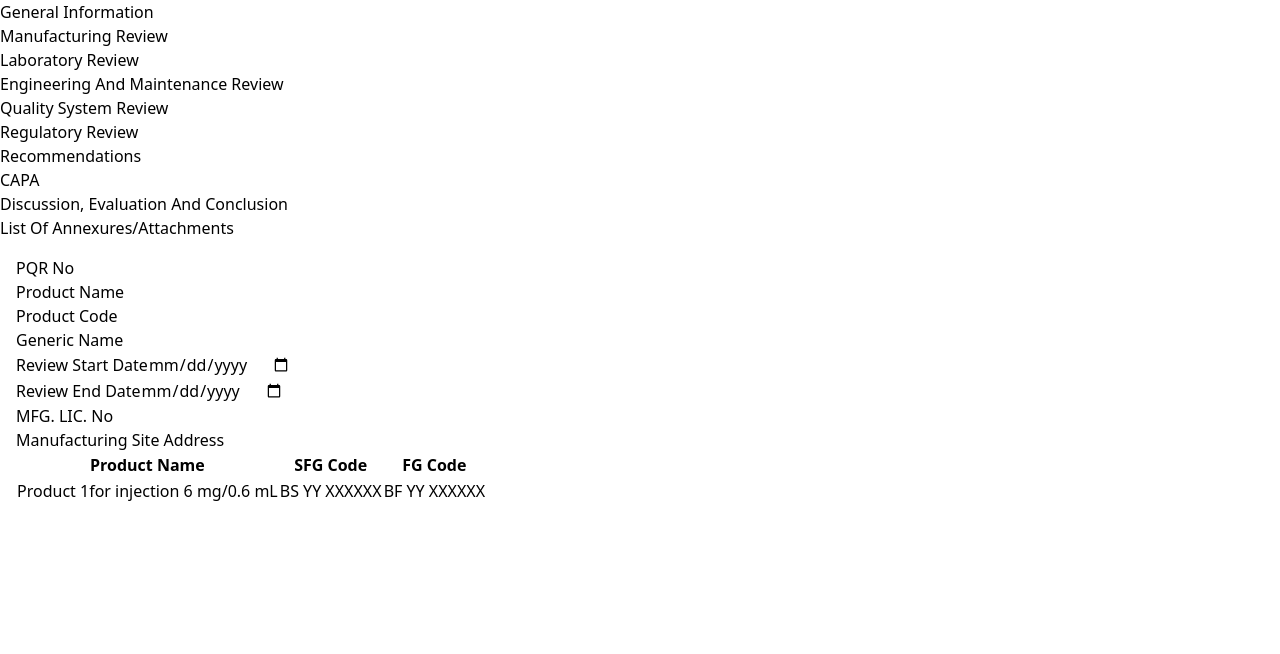
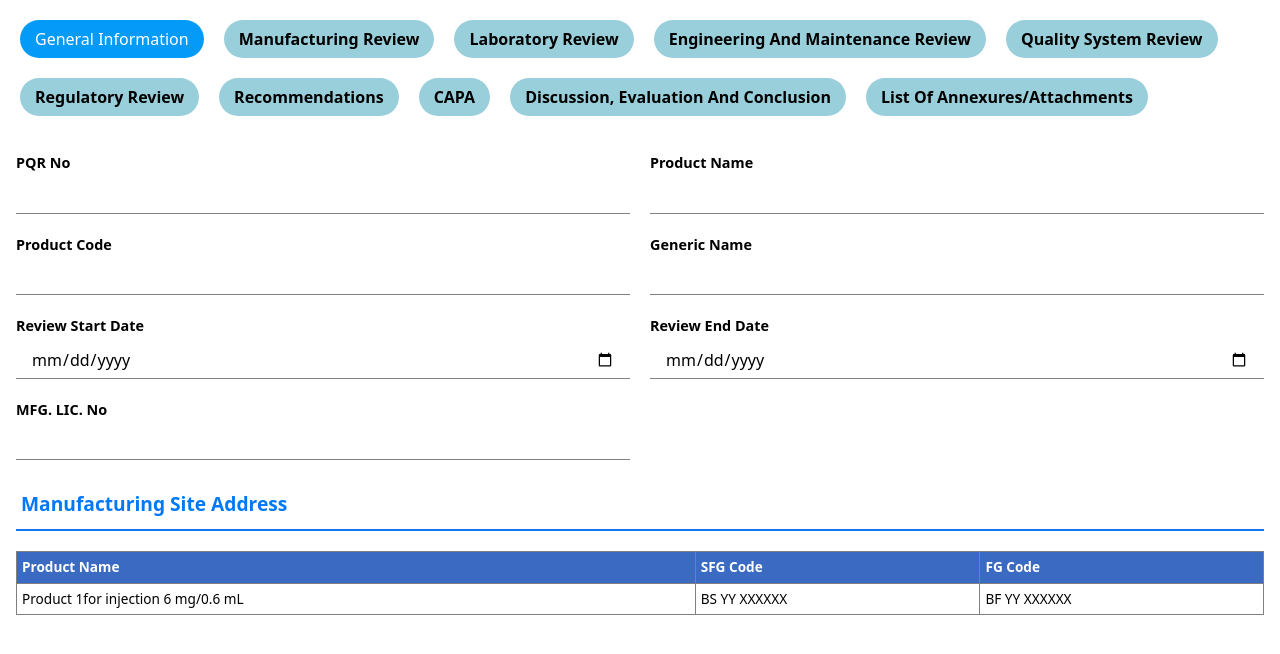
Before and after one commit to vidyagxp0/APQR--annual-product-quality-review, a React (Vite) app in the folder frontEnd/: page /new-pqr in a window 1280 px wide. Shown: the top 654 px of the page. Built offline with nearby package versions, Linux system fonts and the light colour scheme; a web font is replaced by a local one.

Commit message:
navigation and code merge

```diff
--- a/frontEnd/src/App.css
+++ b/frontEnd/src/App.css
@@ -1,12 +1,236 @@
 /* src/App.css */
 @font-face {
-    font-family: 'Playwrite AR';
-    src: url('/fonts/PlaywriteAR.ttf') format('truetype'); /* Adjust the path and format as needed */
+  font-family: "Playwrite AR";
+  src: url("/fonts/PlaywriteAR.ttf") format("truetype"); /* Adjust the path and format as needed */
   font-weight: normal;
   font-style: normal;
 }
 
 .font-cursive {
-    font-family: 'Playwrite AR', cursive;
+  font-family: "Playwrite AR", cursive;
   font-optical-sizing: auto;
 }
+* {
+  box-sizing: border-box;
+}
+
+/* body {
+  margin: 0;
+  padding: 0;
+  font-family: "Noto Sans", sans-serif;
+  --themeColor: #efa035;
+} */
+.pqrform {
+  --themeColor: #efa035;
+}
+
+.pqrform img {
+  width: 100%;
+}
+
+.pqrform a {
+  text-decoration: none;
+  color: black;
+}
+
+.pqrform input,
+.pqrform select,
+.pqrform textarea {
+  border: 0;
+  outline: 0;
+  padding: 0;
+  box-shadow: none;
+  background: transparent;
+  width: 100%;
+}
+
+.pqrform input:focus,
+.pqrform select:focus,
+.pqrform textarea:focus {
+  border: 0;
+  outline: 0;
+  padding: 0;
+  box-shadow: none;
+  background: transparent;
+}
+
+.pqrform input:focus-visible,
+.pqrform select:focus-visible,
+.pqrform textarea:focus-visible {
+  border: 0;
+  outline: 0;
+  padding: 0;
+  box-shadow: none;
+  background: transparent;
+}
+
+.pqrform .text-themeColor {
+  color: var(--themeColor);
+}
+
+/*! ===================================================================== */
+/*! FORM FIELDS CSS */
+/*! ===================================================================== */
+.pqrform .group-input {
+  margin-bottom: 20px;
+}
+
+.pqrform .group-input label {
+  font-size: 0.9rem;
+  margin-bottom: 5px;
+  display: block;
+  width: 100%;
+  font-weight: bold;
+  display: flex;
+  align-items: center;
+  gap: 10px;
+}
+
+.pqrform .group-input .instruction {
+  font-size: 0.8rem;
+  color: #006fc0;
+}
+
+.pqrform .group-input label .required {
+  width: 5px;
+  height: 5px;
+  background: #ff0000;
+}
+
+.pqrform .group-input input:not([type="radio"]):not([type="checkbox"]),
+.pqrform .group-input select,
+.pqrform .group-input textarea {
+  border-bottom: 1px solid grey;
+  padding: 5px 15px;
+  display: block;
+  width: 100%;
+  background: white;
+}
+
+.pqrform .dual-group-input {
+  display: grid;
+  grid-template-columns: 1fr 1fr;
+  align-items: end;
+  gap: 20px;
+  margin-bottom: 20px;
+}
+
+.pqrform .triple-group-input {
+  display: grid;
+  grid-template-columns: 1fr 1fr 1fr;
+  gap: 20px;
+  margin-bottom: 20px;
+}
+
+.pqrform .dual-group-input.mb-0,
+.pqrform .dual-group-input .group-input,
+.pqrform .group-input.mb-0,
+.pqrform .triple-group-input.mb-0,
+.pqrform .triple-group-input .group-input {
+  margin-bottom: 0px;
+}
+
+.pqrform .group-input-2 {
+  display: grid;
+  grid-template-columns: 100px 1fr;
+  border-bottom: 1px solid #808080;
+  overflow: hidden;
+  background: white;
+  align-items: start;
+  padding-bottom: 8px;
+}
+
+.pqrform .group-input-2 label {
+  font-size: 0.8rem;
+  margin-bottom: 0px;
+  display: block;
+  width: 100%;
+  font-weight: bold;
+}
+
+.pqrform .group-input-2 input:not([type="radio"]):not([type="checkbox"]),
+.pqrform .group-input-2 select,
+.pqrform .group-input-2 textarea {
+  padding: 0 0 0 15px;
+  display: block;
+  width: 100%;
+  background: white;
+}
+
+.pqrform table input,
+.pqrform table select,
+.pqrform table textarea {
+  padding: 0 !important;
+  border: 0 !important;
+  border-radius: 0 !important;
+}
+
+.pqrform .form-tabs {
+  display: flex;
+  align-items: center;
+  gap: 20px;
+  flex-wrap: wrap;
+  margin: 20px;
+}
+.pqrform .form-tabs div {
+  padding: 7px 15px;
+  border-radius: 35px;
+  font-weight: bold;
+  background: rgb(152, 207, 219);
+  cursor: pointer;
+}
+.pqrform .form-tabs div.active {
+  background: rgb(4, 154, 247);
+  color: white;
+  font-weight: 400;
+}
+.pqrform .sub-head {
+  color: #0178f8;
+  border-bottom: 2px solid rgb(17, 118, 243);
+  padding-bottom: 5px;
+  margin: 20px 0px;
+  font-weight: bold;
+  font-size: 1.2rem;
+  padding: 10px 20px 10px 5px;
+}
+.pqrform table {
+  width: 100%;
+}
+
+.pqrform th,
+.pqrform td {
+  padding: 6px;
+  font-size: 0.85rem;
+}
+
+.pqrform table,
+.pqrform td,
+.pqrform th {
+  border: 1px solid #808080;
+  border-collapse: collapse;
+  text-align: left;
+  padding: 5px;
+}
+
+.pqrform th {
+  background-color: rgb(59, 106, 194);
+  color: white;
+}
+
+.pqrform td .action {
+  display: flex;
+  align-items: center;
+  gap: 10px;
+}
+
+.pqrform td .action > * {
+  cursor: pointer;
+}
+
+.pqrform table tbody .serial {
+  width: 80px;
+}
+
+.pqrform table tbody tr:nth-child(2n) {
+  background: #fcd6a1;
+}
--- a/frontEnd/src/Component/Header.jsx
+++ b/frontEnd/src/Component/Header.jsx
@@ -1,4 +1,5 @@
 import React, { useState } from 'react';
+import { NavLink } from 'react-router-dom';
 
 export default function Header() {
   const [dropdownOpen, setDropdownOpen] = useState(false);
@@ -18,18 +19,31 @@ export default function Header() {
         {/* Name */}
         <div className="text-center flex gap-2">
           <img src="/alogo.jpg" alt="Centered Logo" className="mx-auto mb-2 h-10" />
-          <h1 className="text-3xl font-cursive" style={{ fontWeight: 'normal' }}>APQR</h1>
+          <h1 className="text-3xl font-cursive" style={{ fontWeight: "normal" }}>
+            APQR
+          </h1>
         </div>
 
         {/* Dropdown Menu */}
         <div className="relative">
-        <button
+          <button
             className="flex items-center focus:outline-none border border-gray-400 rounded-md px-4 py-2"
             onClick={toggleDropdown}
           >
             <span>Gaurav</span>
-            <svg className="w-6 h-6 ml-2" fill="none" stroke="currentColor" viewBox="0 0 24 24" xmlns="http://www.w3.org/2000/svg">
-              <path strokeLinecap="round" strokeLinejoin="round" strokeWidth="2" d="M6 9l6 6 6-6"></path>
+            <svg
+              className="w-6 h-6 ml-2"
+              fill="none"
+              stroke="currentColor"
+              viewBox="0 0 24 24"
+              xmlns="http://www.w3.org/2000/svg"
+            >
+              <path
+                strokeLinecap="round"
+                strokeLinejoin="round"
+                strokeWidth="2"
+                d="M6 9l6 6 6-6"
+              ></path>
             </svg>
           </button>
           {dropdownOpen && (
@@ -38,9 +52,15 @@ export default function Header() {
                 <img src="/avatar.png" alt="User Avatar" className="h-12 w-12 rounded-full mr-2" />
                 <span className="text-gray-800">Gaurav Meena</span>
               </div>
-              <a href="#" className="block px-4 py-2 text-gray-800 hover:bg-gray-100">Logout</a>
-              <a href="#" className="block px-4 py-2 text-gray-800 hover:bg-gray-100">Help</a>
-              <a href="#" className="block px-4 py-2 text-gray-800 hover:bg-gray-100">Settings</a>
+              <a href="#" className="block px-4 py-2  hover:bg-gray-200 text-sky-700">
+                Help
+              </a>
+              <a href="#" className="block px-4 py-2  hover:bg-gray-200 text-sky-700">
+                Settings
+              </a>
+              <NavLink to={"/"} className="block px-4 py-2  hover:bg-gray-200 text-sky-700">
+                Logout
+              </NavLink>
             </div>
           )}
         </div>
--- a/frontEnd/src/pages/Dashboard.jsx
+++ b/frontEnd/src/pages/Dashboard.jsx
@@ -7,11 +7,11 @@ export default function Dashboard() {
     <>
       <Header />
       <BottomHeader />
-      <div className="container mt-5">
-        <table className="table-auto w-full">
+      <div className="container mt-5 w-full" style={{width: "100vw" }}>
+        <table className="w-full">
           <thead className="bg-slate-500 text-white">
             <tr>
-              <th className="px-4 py-2 border-r-2">Column 1</th>
+              <th className="px-4 py-2 border-r-2 w-1/12">Column 1</th>
               <th className="px-4 py-2 border-r-2">Column 2</th>
               <th className="px-4 py-2 border-r-2">Column 3</th>
               <th className="px-4 py-2 border-r-2">Column 4</th>
@@ -19,7 +19,23 @@ export default function Dashboard() {
               <th className="px-4 py-2 border-r-2 ">Column 6</th>
             </tr>
           </thead>
-          <tbody>
+          <tbody className="w-full">
+            <tr className="bg-slate-100">
+              <td className="px-4 py-2 border-r-2">Row 1</td>
+              <td className="px-4 py-2 border-r-2">Row 2</td>
+              <td className="px-4 py-2 border-r-2">Row 3</td>
+              <td className="px-4 py-2 border-r-2">Row 4</td>
+              <td className="px-4 py-2 border-r-2">Row 4</td>
+              <td className="px-4 py-2 border-r-2">Row 6</td>
+            </tr>
+            <tr className="bg-white">
+              <td className="px-4 py-2 border-r-2">Row 1</td>
+              <td className="px-4 py-2 border-r-2">Row 2</td>
+              <td className="px-4 py-2 border-r-2">Row 3</td>
+              <td className="px-4 py-2 border-r-2">Row 4</td>
+              <td className="px-4 py-2 border-r-2">Row 5</td>
+              <td className="px-4 py-2 border-r-2">Row 6</td>
+            </tr>
             <tr className="bg-slate-100">
               <td className="px-4 py-2 border-r-2">Row 1</td>
               <td className="px-4 py-2 border-r-2">Row 2</td>
--- a/frontEnd/src/pages/Login.jsx
+++ b/frontEnd/src/pages/Login.jsx
@@ -28,7 +28,7 @@ export default function Login() {
                   <label className="block text-gray-900 text-left font-bold">Password</label>
                   <input placeholder="Password" type="password" className="w-full px-4 py-2 mt-2 border-2 border-gray-400 rounded-lg focus:outline-none focus:ring-1 focus:ring-green-600" />
                 </div>
-                <button className="w-full bg-green-600 text-white font-bold py-2 px-4 rounded-lg mt-16 hover:bg-green-700">Login</button>
+                <button onClick={() => navigate("/dashboard")} className="w-full bg-green-600 text-white font-bold py-2 px-4 rounded-lg mt-16 hover:bg-green-700">Login</button>
               </form>
             </div>
           </div>
```
Also changed, not shown: frontEnd/src/pages/APQR.jsx (+12 -42 lines). Lines whose indentation alone changed are shown as unchanged.
